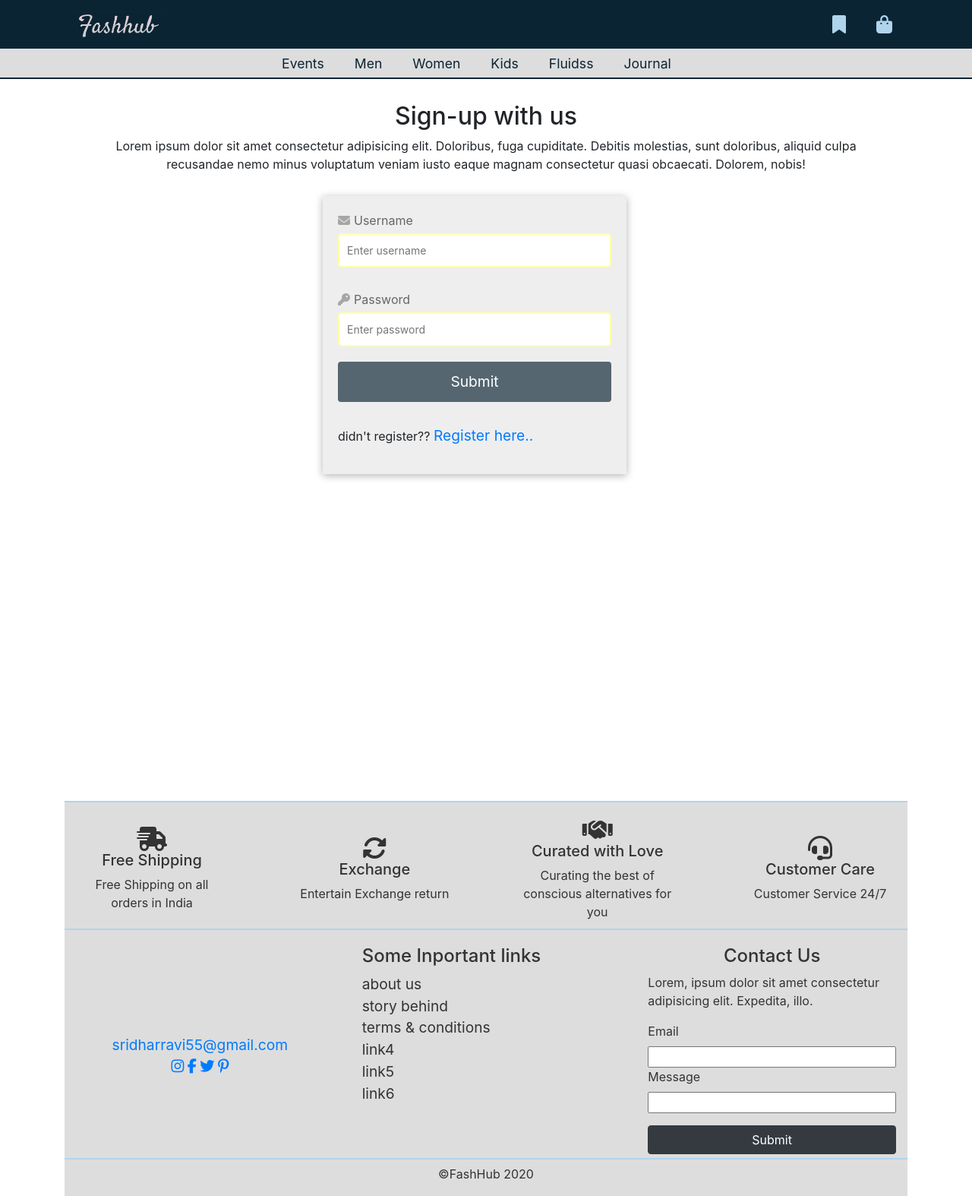
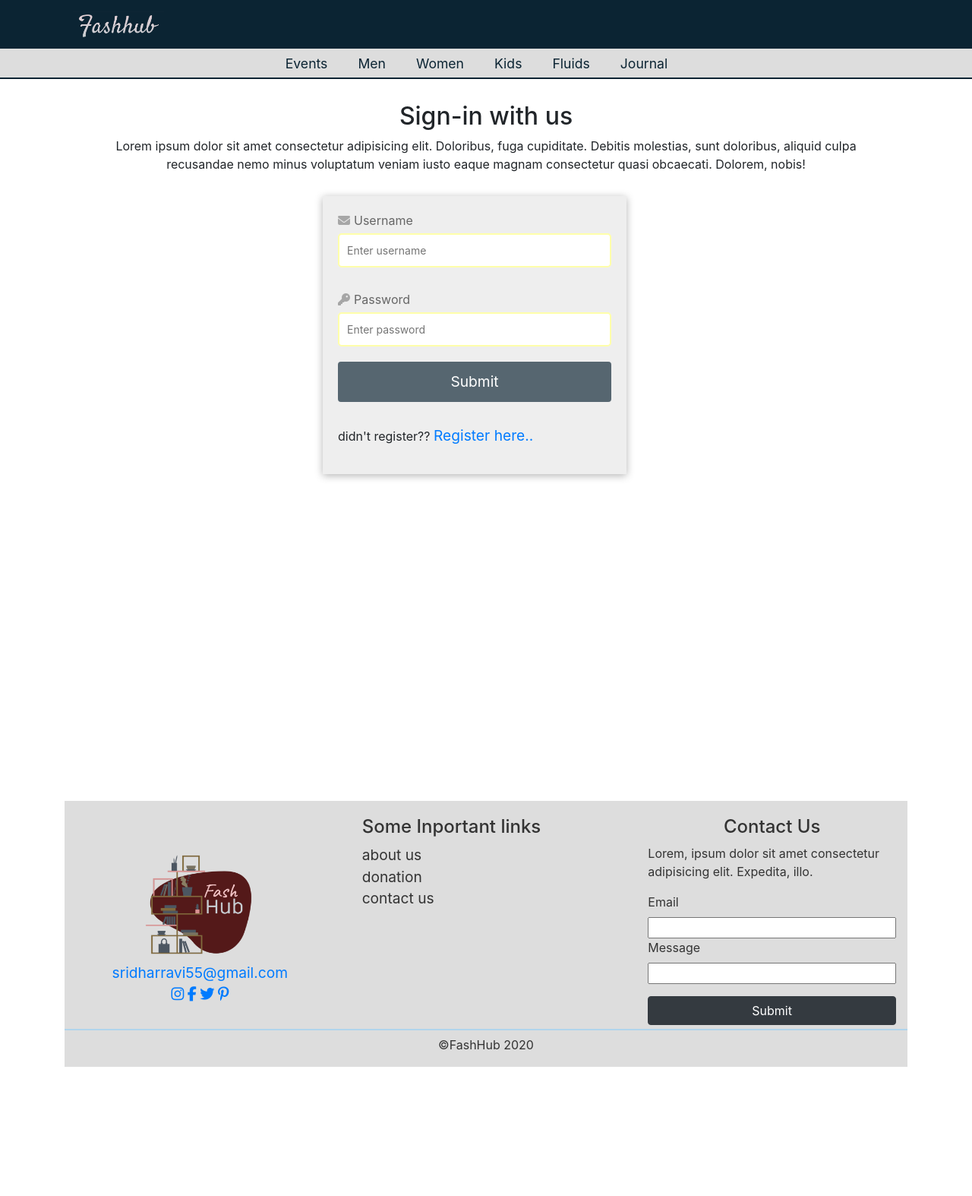
Before and after one commit to 0-Ajay-Bhargav-0/FashHUB, a Django app: page /accounts/login/ in a window 1280 px wide. Shown: the whole page at 76% size. After the commit the page ends 1404 px from the top, so only its background shows below. Run offline with Django 3.2, Linux system fonts and the light colour scheme; parts of the project's set-up code (start-up, migrations or seed data) failed here and were passed over; some libraries are stand-ins or nearby versions.

Commit message:
login fixed

```diff
--- a/accounts/models.py
+++ b/accounts/models.py
@@ -10,7 +10,7 @@ class Profile(models.Model):
     birth_date = models.DateField(null=True, blank=True)
 
     def __str__(self):
-        return self.user
+        return self.user.username
 
 
 @receiver(post_save, sender=User)
--- a/accounts/views.py
+++ b/accounts/views.py
@@ -15,14 +15,14 @@ def register(request):
         password1 = request.POST['password1']
         password2 = request.POST['password2']
 
-        user = User.objects.create(username=username,email=email,password=password1)
+        user = User.objects.create_user(username=username,email=email,password=password1)
         user.save()
         profile = Profile.objects.get(user=user)
         profile.phone_number=phone_number
         profile.birth_date=birth_date
         profile.save()
         print("user created")
-        return redirect('')
+        return redirect('/accounts/login')
     return render(request,'register.html')
 
 def login(request):
--- a/templates/login.html
+++ b/templates/login.html
@@ -35,16 +35,37 @@
         <div class="navbars fixed">
 
           <div class="nav-logo">
-            <a href="/"><img src="{% static 'images/Logo.png' %}" alt="WASP" /></a>
+            <a href="/"><img src="{% static 'images/Logo.png' %}" alt="FashHUB" /></a>
           </div>
           <div class="nav-main">
-            <ul class="drop">
+            <!-- <ul class="drop">
+              {% if request.user.is_authenticated %}
+                <li><p style="color: blanchedalmond;">Hey {{request.user.username}}!!</p></li>
 
-              <li><a href="#" class="tab"><i class="fas fa-bookmark"></i></a>
+                <li>
+                  <div class="dropdown">
+                  <i class="fas fa-user" type="button" id="dropdownMenuButton" data-toggle="dropdown" aria-haspopup="true" aria-expanded="false"></i>
+                  <div class="dropdown-menu" aria-labelledby="dropdownMenuButton">
+                  <a class="dropdown-item" href="/accounts/logout/">logout</a>
+              {% else %}
+                <li>
+                  <div class="dropdown">
+                  <i class="fas fa-user" type="button" id="dropdownMenuButton" data-toggle="dropdown" aria-haspopup="true" aria-expanded="false"></i>
+                  <div class="dropdown-menu" aria-labelledby="dropdownMenuButton">
+                  {% if user.is_authenticated %}
+                  <a class="dropdown-item" href="/accounts/login/">Login</a>
+                  <a class="dropdown-item" href="/accounts/register/">Register</a>
+                  {% endif %}
+              {% endif %}
+                  </div>
+                </div>
+
               </li>
-            <li><a href="#" class="tab"><i class="fas fa-shopping-bag"></i></a>
+              <li><a href="/showWishlist/" class="tab"><i class="fas fa-bookmark"></i></a>
             </li>
-            </ul>
+            <li><a href="/cart/" class="tab"><i class="fas fa-shopping-bag"></i></a>
+            </li>
+            </ul> -->
           </div>
           </div>
         </div>
@@ -57,16 +78,17 @@
           <ul>
             <li>
               <div class="dropdown">
-                <a href="eventreg.html">Events</a>
+                <a href="/eventpage/">Events</a>
           </div>
           </li>
             <li>
               <div class="dropdown">
               <a href="#" type="button" id="dropdownMenuButton" data-toggle="dropdown" aria-haspopup="true" aria-expanded="false">Men</a>
             <div class="dropdown-menu" aria-labelledby="dropdownMenuButton">
-              <a class="dropdown-item" href="#">Login</a>
-              <a class="dropdown-item" href="#">Register</a>
-              <a class="dropdown-item" href="#">Profile</a>
+              <a class="dropdown-item" href="/products/men/shirt">Shirts</a>
+              <a class="dropdown-item" href="/products/men/bottom">Bottom</a>
+              <a class="dropdown-item" href="/products/men/footwear">Footwear</a>
+              <a class="dropdown-item" href="/products/men/accessories">Accessories</a>
             </div>
           </div>
           </li>
@@ -74,9 +96,10 @@
               <div class="dropdown">
               <a href="#" type="button" id="dropdownMenuButton" data-toggle="dropdown" aria-haspopup="true" aria-expanded="false">Women</a>
             <div class="dropdown-menu" aria-labelledby="dropdownMenuButton">
-              <a class="dropdown-item" href="#">Login</a>
-              <a class="dropdown-item" href="#">Register</a>
-              <a class="dropdown-item" href="#">Profile</a>
+              <a class="dropdown-item" href="/products/women/shirt">Shirts</a>
+              <a class="dropdown-item" href="/products/women/bottom">Bottom</a>
+              <a class="dropdown-item" href="/products/women/footwear">Footwear</a>
+              <a class="dropdown-item" href="/products/women/accessories">Accessories</a>
             </div>
           </div>
           </li>
@@ -84,28 +107,32 @@
               <div class="dropdown">
               <a href="#" type="button" id="dropdownMenuButton" data-toggle="dropdown" aria-haspopup="true" aria-expanded="false">Kids</a>
             <div class="dropdown-menu" aria-labelledby="dropdownMenuButton">
-              <a class="dropdown-item" href="#">Login</a>
-              <a class="dropdown-item" href="#">Register</a>
-              <a class="dropdown-item" href="#">Profile</a>
+              <a class="dropdown-item" href="/products/kids/shirt">Shirts</a>
+              <a class="dropdown-item" href="/products/kids/bottom">Bottom</a>
+              <a class="dropdown-item" href="/products/kids/footwear">Footwear</a>
+              <a class="dropdown-item" href="/products/kids/accessories">Accessories</a>
             </div>
           </div>
           </li>
             <li>
               <div class="dropdown">
-              <a href="#" type="button" id="dropdownMenuButton" data-toggle="dropdown" aria-haspopup="true" aria-expanded="false">Fluidss</a>
+              <a href="#" type="button" id="dropdownMenuButton" data-toggle="dropdown" aria-haspopup="true" aria-expanded="false">Fluids</a>
             <div class="dropdown-menu" aria-labelledby="dropdownMenuButton">
-              <a class="dropdown-item" href="#">Login</a>
-              <a class="dropdown-item" href="#">Register</a>
-              <a class="dropdown-item" href="#">Profile</a>
+              <a class="dropdown-item" href="/products/fluids/shirt">Shirts</a>
+              <a class="dropdown-item" href="/products/fluids/bottom">Bottom</a>
+              <a class="dropdown-item" href="/products/fluids/footwear">Footwear</a>
+              <a class="dropdown-item" href="/products/fluids/accessories">Accessories</a>
             </div>
           </div>
           </li>
             <li>
               <div class="dropdown">
-                <a href="journal.html" >Journal</a>
+              <a href="/journal/">Journal</a>
+            </div>
           </div>
           </li>
           </ul>
+
         </div>
       </div>
     </nav>
@@ -118,7 +145,7 @@
       <form method="POST" id="form" class="form">
         <!-- removed action="/add" -->
         {% csrf_token %}
-        <h2>Sign-up with us</h2>
+        <h2>Sign-in with us</h2>
         <p style="text-align: center; margin-bottom: 30px;">Lorem ipsum dolor sit amet consectetur adipisicing elit. Doloribus, fuga cupiditate. Debitis molestias, sunt doloribus, aliquid culpa recusandae nemo minus voluptatum veniam iusto eaque magnam consectetur quasi obcaecati. Dolorem, nobis!</p>
         <div class="fo-conts">
 
@@ -147,7 +174,7 @@
 
         <button><a style="color: #fff; text-decoration: none;">Submit</a></button>
       </div>
-      <p>didn't register?? <a href="register.html">Register here..</a></p>
+      <p>didn't register?? <a href="/accounts/register/">Register here..</a></p>
       </form>
     </div>
 
@@ -158,46 +185,13 @@
 
     </div>
   <!-- Footer -->
-    <div id="footer-feature">
-      <div class="container">
-        <div class="features">
-          <div class="ff">
-            <i class="fas fa-shipping-fast fa-2x"></i>
-            <div class="ff-con">
-              <h5>Free Shipping</h5>
-              <p>Free Shipping on all orders in India</p>
-            </div>
-          </div>
-          <div class="ff">
-            <i class="fas fa-sync-alt fa-2x"></i>
-            <div class="ff-con">
-              <h5>Exchange</h5>
-              <p>Entertain Exchange return</p>
-            </div>
-          </div>
-          <div class="ff">
-            <i class="fas fa-handshake fa-2x"></i>
-            <div class="ff-con">
-              <h5>Curated with Love</h5>
-              <p>Curating the best of conscious
-                alternatives for you</p>
-            </div>
-          </div>
-          <div class="ff">
-            <i class="fas fa-headset fa-2x"></i>
-            <div class="ff-con">
-              <h5>Customer Care</h5>
-              <p>Customer Service 24/7</p>
-            </div>
-          </div>
-        </div>
-      </div>
-
-      </div>
   <footer id="footer-about">
     <div class="container">
     <div class="footer-about">
     <div class="f-about f-box">
+      <div class="foo-img" style="height: 150px; width: 150px;">
+        <a href="/"><img src="{% static 'images/Footer_LOGO.png' %}" alt="" style="height: 100%; width: 100%;"></a>
+      </div>
     <a href="mailto:sridharravi55@gmail.com">sridharravi55@gmail.com</a>
     <div class="social-links">
       <a href=""><i class="fab fa-instagram"></i></a>
@@ -209,12 +203,10 @@
     <div class="f-links">
     <h4>Some Inportant links</h4>
     <ul >
-            <li><a href="#">about us</a></li>
-            <li><a href="#">story behind</a></li>
-            <li><a href="#">terms & conditions</a></li>
-            <li><a href="#">link4</a></li>
-            <li><a href="#">link5</a></li>
-            <li><a href="#">link6</a></li>
+      <li><a href="/aboutus/">about us</a></li>
+      <li><a href="/donation/">donation</a></li>
+      <li><a href="/aboutus">contact us</a></li>
+
     </ul>
 
     </div>
```
Also changed, not shown: templates/register.html (+4 -4 lines). Lines whose indentation alone changed are shown as unchanged.
